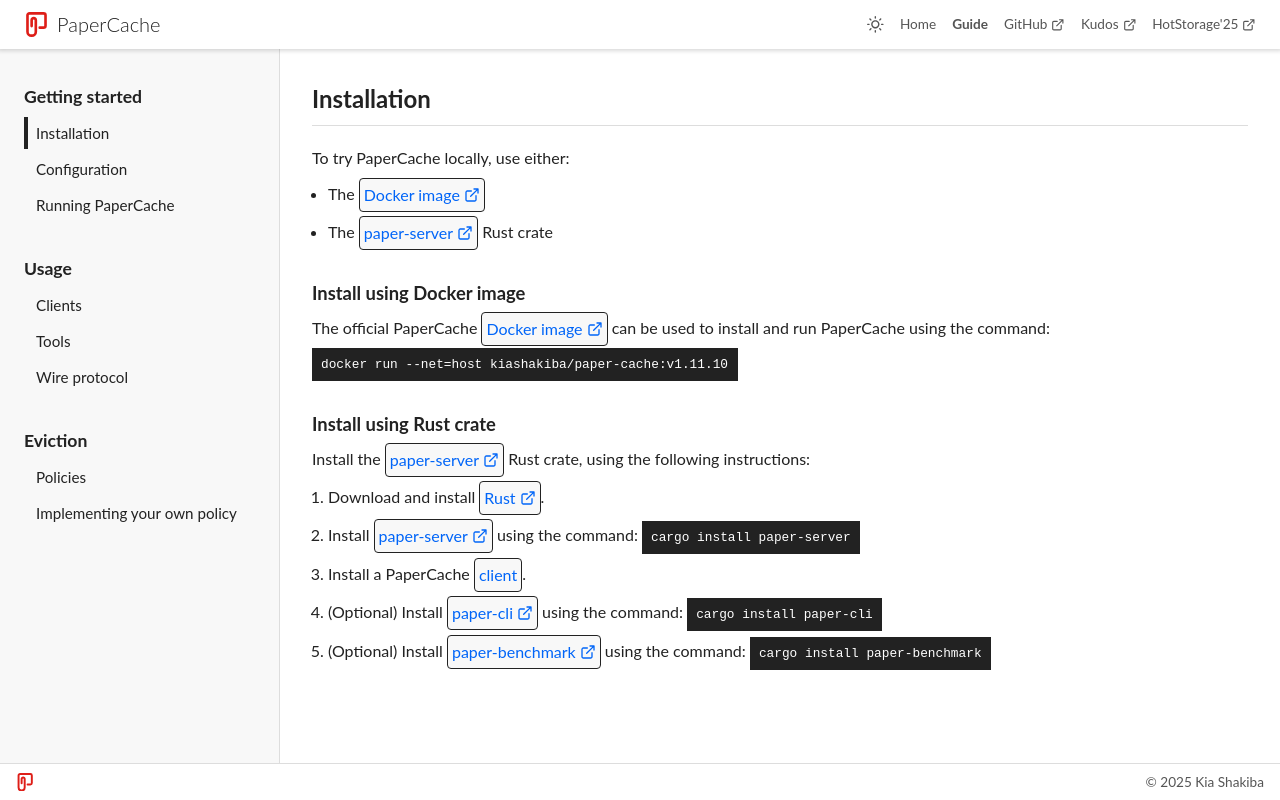
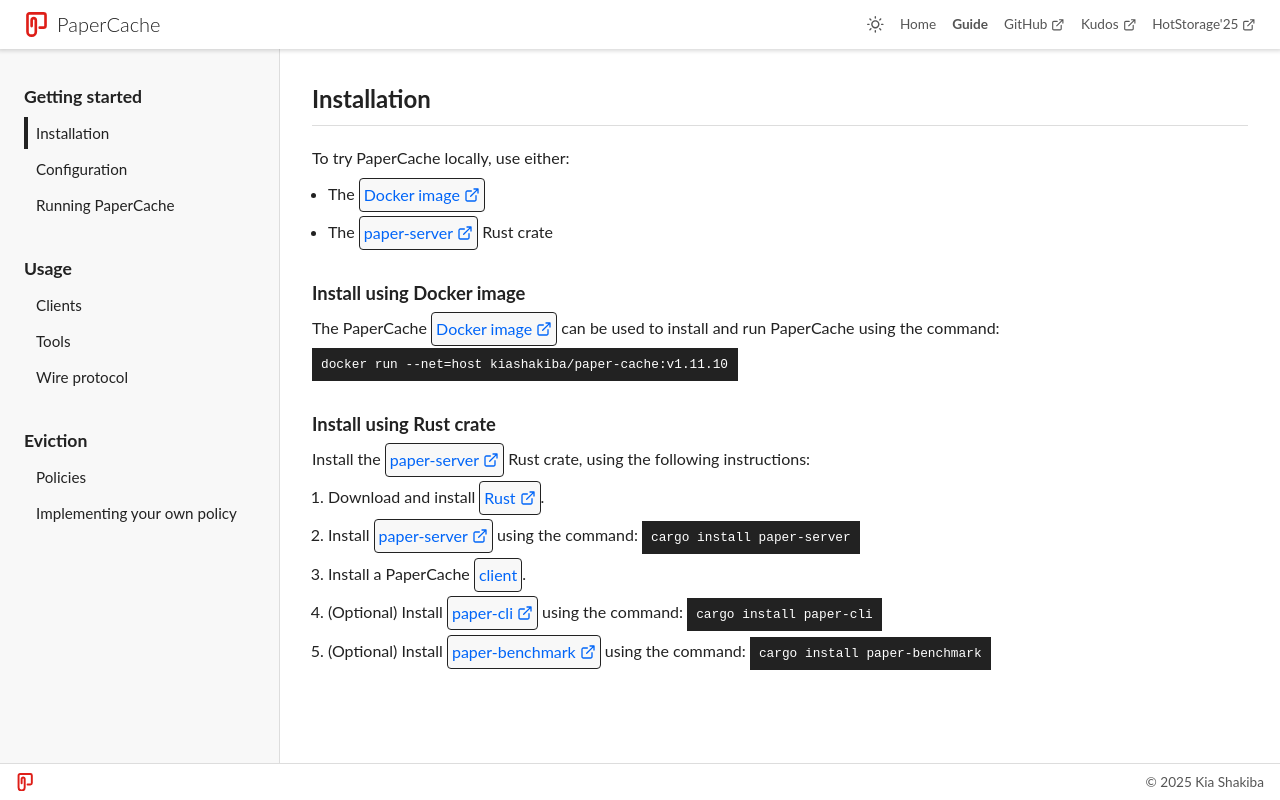
Before and after one commit to PaperCache/website, a SvelteKit app: page /guide/getting-started/installation in a window 1280 px wide. Built offline with nearby package versions, Linux system fonts and the light colour scheme.

Commit message:
Remove official from Docker image instructions

```diff
--- a/src/routes/guide/getting-started/installation/+page.svelte
+++ b/src/routes/guide/getting-started/installation/+page.svelte
@@ -13,7 +13,7 @@
 </ul>
 
 <h3>Install using Docker image</h3>
-<p>The official PaperCache <Tag href={DOCKER_HREF}>Docker image</Tag> can be used to install and run PaperCache using the command:
+<p>The PaperCache <Tag href={DOCKER_HREF}>Docker image</Tag> can be used to install and run PaperCache using the command:
 <Command command={`
 	docker run --net=host kiashakiba/paper-cache:v1.11.10
 `} />
```
